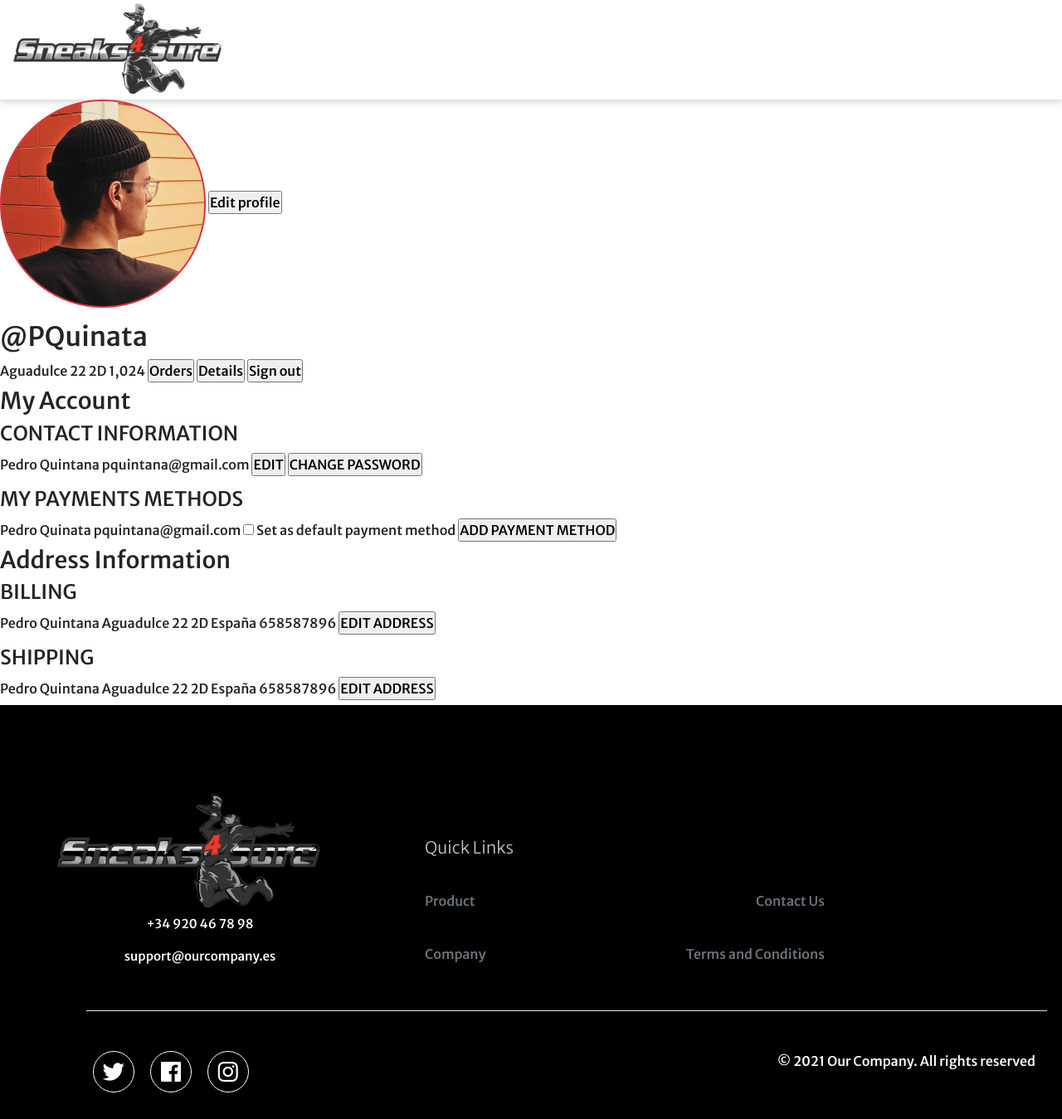
After one commit to JoaquinJPB/DAW1, a PHP site: page /profile.html in a window 1280 px wide. The commit adds this page. Shown: the whole page at 83% size. Run offline with PHP 8.4, Linux system fonts and the light colour scheme; some libraries are stand-ins or nearby versions.

Commit message:
Profile and register HTML falta CSS

```diff
--- /dev/null
+++ b/profile.html
@@ -0,0 +1,109 @@
+<!DOCTYPE html>
+<html lang="en">
+
+<head>
+    <meta charset="UTF-8">
+    <title>Log in</title>
+    <link rel="stylesheet" href="https://cdn.jsdelivr.net/npm/bootstrap@4.6.0/dist/css/bootstrap.min.css" integrity="sha384-B0vP5xmATw1+K9KRQjQERJvTumQW0nPEzvF6L/Z6nronJ3oUOFUFpCjEUQouq2+l" crossorigin="anonymous">
+    <link rel="stylesheet" href="https://use.fontawesome.com/releases/v5.3.1/css/all.css" integrity="sha384-mzrmE5qonljUremFsqc01SB46JvROS7bZs3IO2EmfFsd15uHvIt+Y8vEf7N7fWAU" crossorigin="anonymous">
+    <link href='https://unpkg.com/boxicons@2.0.9/css/boxicons.min.css' rel='stylesheet'>
+    <link rel="stylesheet" href="style.css">
+</head>
+
+<body>
+    <header class="header">
+        <a href="index.html"><img src="DAW1_resources/Logo_Web.png" alt="Logo_Web"></a>
+    </header>
+    <main>
+        <section>
+            <img src="../DAW1/DAW1_resources/images/Perfil/photo.png" alt="Profile Picture">
+            <input type="button" value="Edit profile">
+                <h2>@PQuinata</h2>
+                <label for="">Aguadulce 22 2D</label>
+                <label for="">1,024</label>
+            <input type="button" value="Orders">
+            <input type="button" value="Details">
+            <input type="button" value="Sign out">
+
+        </section>
+
+        <section>
+            <h3>My Account</h3>
+            <div>
+                <h4>CONTACT INFORMATION</h4>
+                <label for="">Pedro Quintana</label>
+                <label for="">pquintana@gmail.com</label>
+                <input type="button" value="EDIT">
+                <input type="button" value="CHANGE PASSWORD">
+            </div>
+            <div>
+                <h4>MY PAYMENTS METHODS</h4>
+                <label for="">Pedro Quinata     pquintana@gmail.com</label>
+                <input type="checkbox">
+                <label for="">Set as default payment method</label>
+                <input type="button" value="ADD PAYMENT METHOD">
+            </div>
+
+            <h3>Address Information</h3>
+            <div>
+                <h4>BILLING</h4>
+                <label for="">Pedro Quintana</label>
+                <label for="">Aguadulce 22 2D</label>
+                <label for="">España</label>
+                <label for="">658587896</label>
+                <input type="button" value="EDIT ADDRESS">
+            </div>
+            <div>
+                <h4>SHIPPING</h4>
+                <label for="">Pedro Quintana</label>
+                <label for="">Aguadulce 22 2D</label>
+                <label for="">España</label>
+                <label for="">658587896</label>
+                <input type="button" value="EDIT ADDRESS">
+            </div>
+        </section>
+    </main>
+</body>
+<footer>
+
+    <div class="row footer_div_father">
+        <div class="col footer_div_1">
+            <img src="DAW1_resources/Logo_Web.png">
+            <p>+34 920 46 78 98</p>
+            <p>support@ourcompany.es</p>
+        </div>
+
+        <div class="col footer_div_2">
+        <h5>Quick Links</h5>
+            <div class="nav flex-column">
+                <div class="d-flex flex-row justify-content-between">
+                    <span class="nav-item mb-2"><a href="#" class="nav-link p-0 text-muted">Product</a></span>
+                    <span class="nav-item mb-2"><a href="#" class="nav-link p-0 text-muted">Contact Us</a></span>
+                </div>
+                <div class="d-flex flex-row flex-row justify-content-between">
+                    <span class="nav-item mb-2"><a href="#" class="nav-link p-0 text-muted">Company</a></span>
+                    <span class="nav-item mb-2"><a href="#" class="nav-link p-0 text-muted">Terms and Conditions</a></span>
+                </div>
+            </div>
+        </div>
+    </div>
+
+    <hr>
+
+    <div class="footer_down">
+        <div>
+            <i class='bx bxl-twitter footer_icon'></i>
+            <i class='bx bxl-facebook-square footer_icon' ></i>
+            <i class='bx bxl-instagram footer_icon' ></i>
+        </div>
+        <div>
+            <p>© 2021 Our Company. All rights reserved</p>
+        </div>
+    </div>
+
+  </footer>
+  <script src="https://code.jquery.com/jquery-3.5.1.slim.min.js" integrity="sha384-DfXdz2htPH0lsSSs5nCTpuj/zy4C+OGpamoFVy38MVBnE+IbbVYUew+OrCXaRkfj" crossorigin="anonymous"></script>
+  <script src="https://cdn.jsdelivr.net/npm/bootstrap@4.6.0/dist/js/bootstrap.bundle.min.js" integrity="sha384-Piv4xVNRyMGpqkS2by6br4gNJ7DXjqk09RmUpJ8jgGtD7zP9yug3goQfGII0yAns" crossorigin="anonymous"></script>
+  <script type="text/javascript" src="https://appleid.cdn-apple.com/appleauth/static/jsapi/appleid/1/en_US/appleid.auth.js"></script>
+</body>
+</html>
--- a/style.css
+++ b/style.css
@@ -42,7 +42,7 @@ body {
     justify-content: space-between;
     align-items: center;
     height: 120px;
-    box-shadow: 0px 0px 10px 1px black;
+    box-shadow: 0px 0px 10px 1px #c4c4c4;
 }
 
 .header img{
@@ -520,10 +520,15 @@ hr{
     background-repeat: no-repeat;
     color: white;
     border-radius: .25rem;
+    border: white 1px solid;
     width: 100%;
     padding: 1rem;
     font-weight: 300;
     margin: .5rem;
+}
+
+.input_login::placeholder{
+    color: white;
 }
 
 .button_login{
@@ -543,8 +548,7 @@ hr{
     margin-top: 1rem;
 }
 
-/* ======================= PRODUCTO ======================= */
-
+/* ======================= PRODUCT ======================= */
 .product {
     background-color: white;
     width: 100vw;
@@ -552,6 +556,7 @@ hr{
     display: flex;
     flex-direction: row;
     justify-content: space-between;
+    margin: 6rem 0 2rem;
 }
 
 .size {
@@ -574,3 +579,94 @@ hr{
     border-radius: 3rem;
     display: inline-block;
 }
+
+.div_sizes div{
+    display: flex;
+    flex-direction: row;
+    justify-content: space-between;
+    margin-top: 0.75rem;
+}
+
+.div_sizes h4{
+    padding: 1rem;
+    height: 60px;
+    width: 100px;
+    border: 1px solid black;
+    font-weight: var(--font-light);
+    text-align: center;
+}
+
+.div_sizes button {
+    border: 0;
+    background-color: var(--first-color);
+    color: white;
+    width: 100%;
+    margin-top: 0.75rem;
+    padding: 1rem;
+    font-size: var(--h2-font-size);
+}
+
+/* ======================= SHOP ======================= */
+
+aside{
+    float: left;
+}
+
+aside h2 {
+    margin: 0;
+}
+
+.categories,
+.brands,
+.size_types,
+.price_range {
+    margin: 8rem 2rem 0 4rem;
+    cursor: pointer;
+    width: fit-content;
+}
+
+.size_types input {
+    margin-top: 2rem;
+}
+
+.size_types label {
+    margin: .5rem 0 0 1rem;
+    font-size: 1.5rem;
+}
+
+.price_range input[type="range"]{
+    margin-top: 1rem;
+}
+
+.section_shop{
+    margin: 2rem 0 6rem 0;
+    width: 100vw;
+    height: fit-content;
+}
+
+.shop_item{
+    background-color: rgba(0, 0, 0, 0.04);
+    margin-top: 2rem;
+    width: 450px;
+    height: 300px;
+}
+
+h4{
+    margin-top: .5rem;
+}
+
+h5{
+    color: #c4c4c4;
+    font-weight: var(--font-light);
+}
+
+/* ======================= REGISTER ======================= */
+
+.container_register{
+    margin-top: 2rem;
+    margin-bottom: 2rem;
+    background-color: hsl(355, 68%, 53%);
+    width: 50vw;
+    border-radius: 2rem;
+    padding: 2rem;
+}
```
Also changed, not shown: form-envio.html (+57 -2 lines), register.html (added, +76 -0 lines), registro.html (deleted, +0 -48 lines), DAW1_resources/images/Perfil/photo.png (added).
